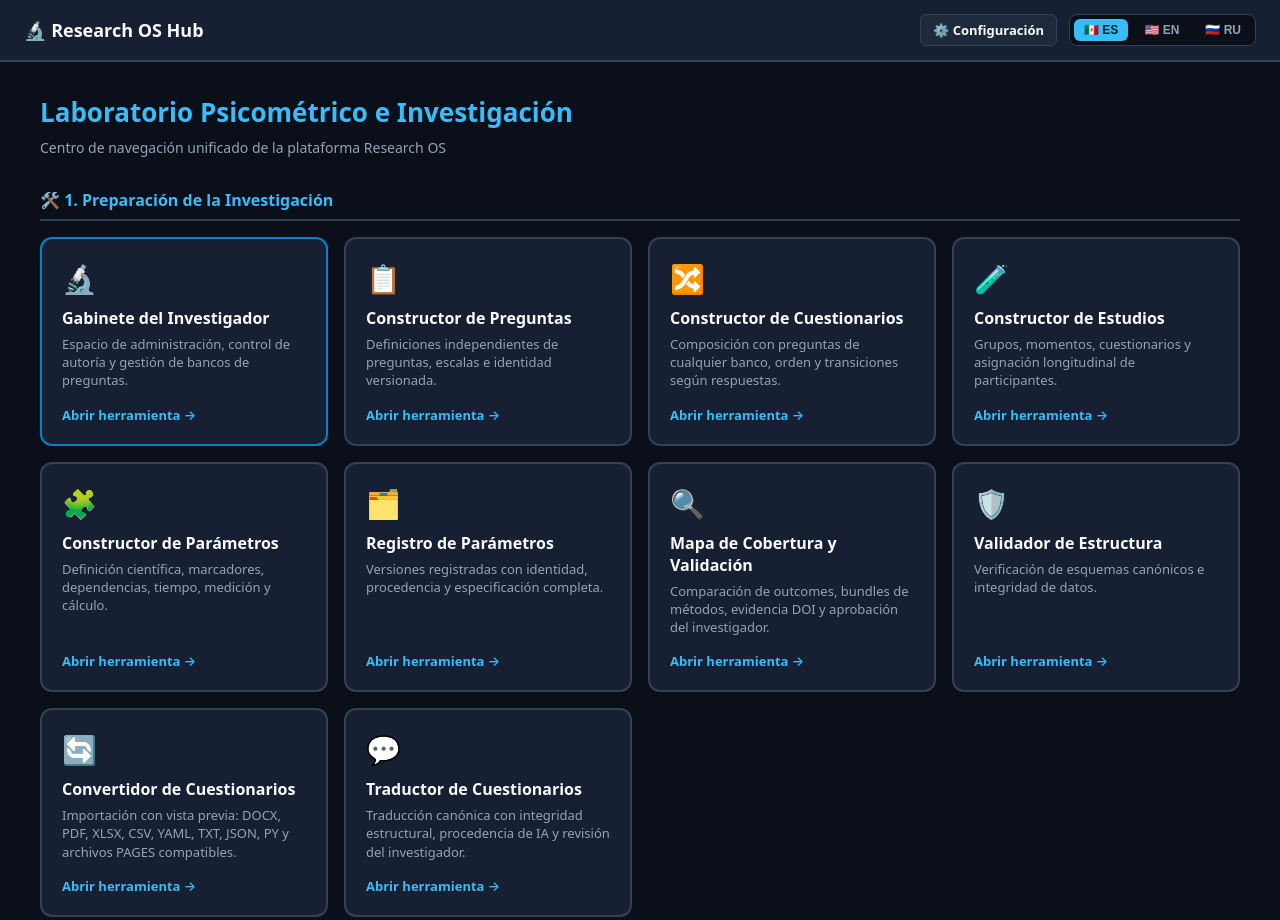
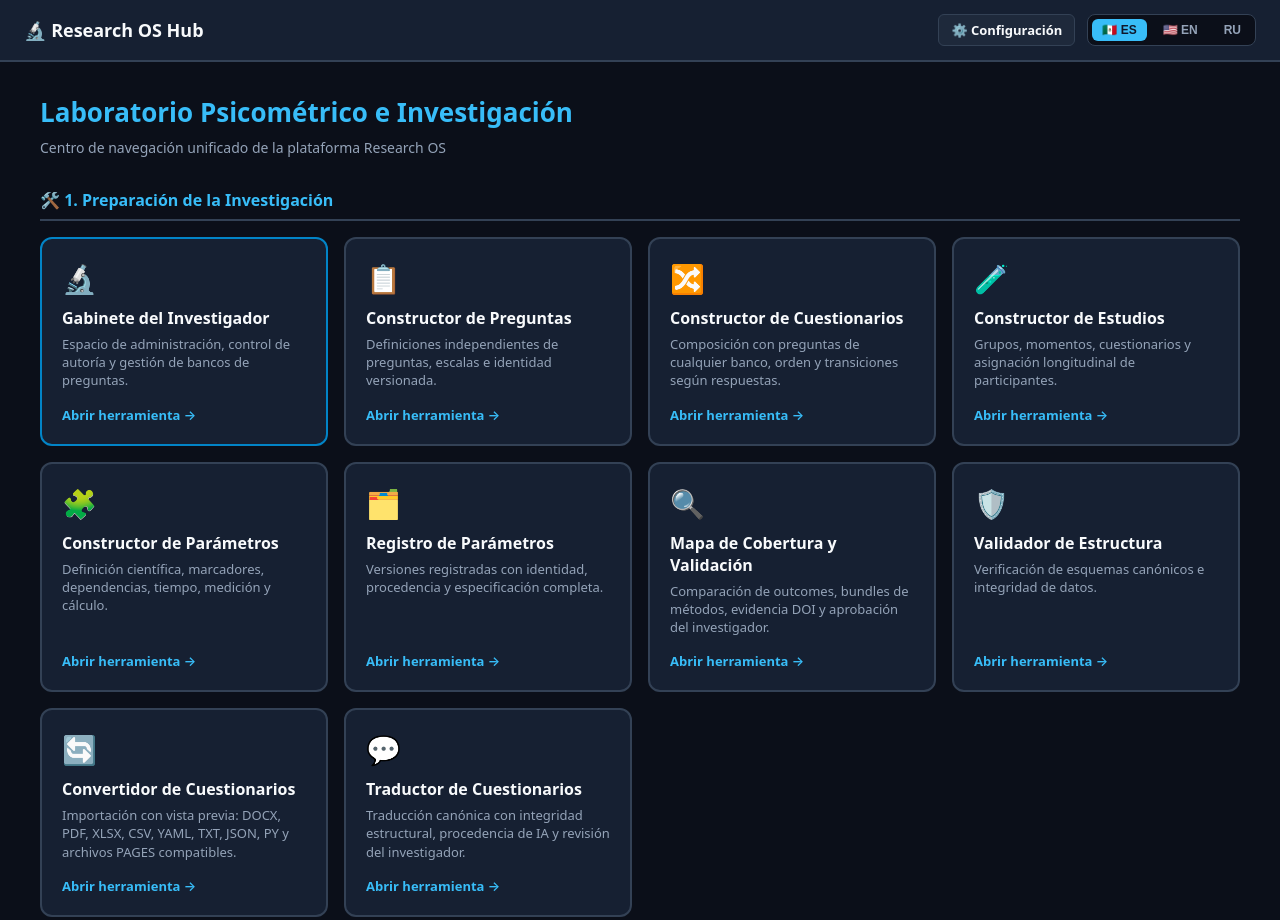
Before and after one commit to MarinaB77777/research-os-tijuana, a website: page index.html in a window 1280 px wide. Shown: the top 920 px of the page. Drawn offline with Linux system fonts and the light colour scheme.

Commit message:
Normalize language UI in index.html

```diff
--- a/index.html
+++ b/index.html
@@ -142,7 +142,7 @@
         <div class="lang-picker">
             <button class="lang-btn active" onclick="setLang('es', event)">🇲🇽 ES</button>
             <button class="lang-btn" onclick="setLang('en', event)">🇺🇸 EN</button>
-            <button class="lang-btn" onclick="setLang('ru', event)">🇷🇺 RU</button>
+            <button class="lang-btn" onclick="setLang('ru', event)">RU</button>
         </div>
     </div>
 </div>
```
